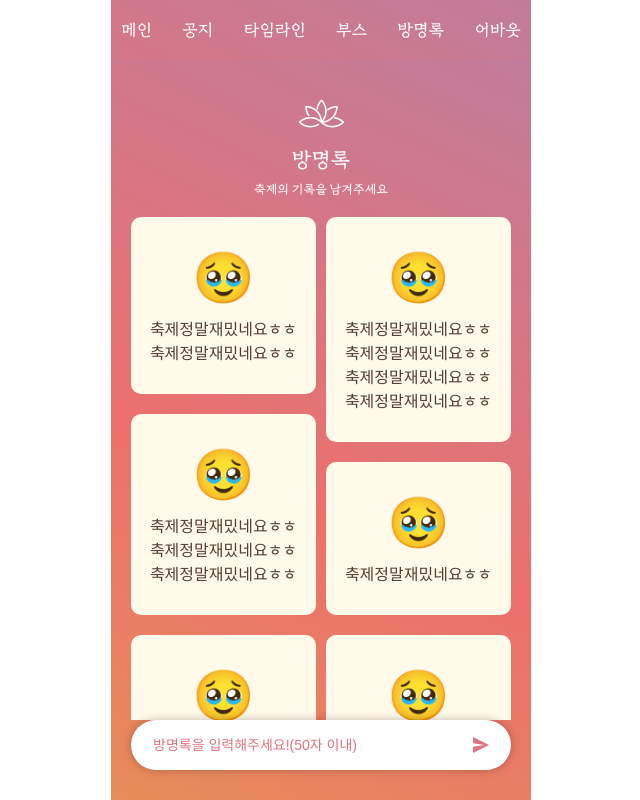
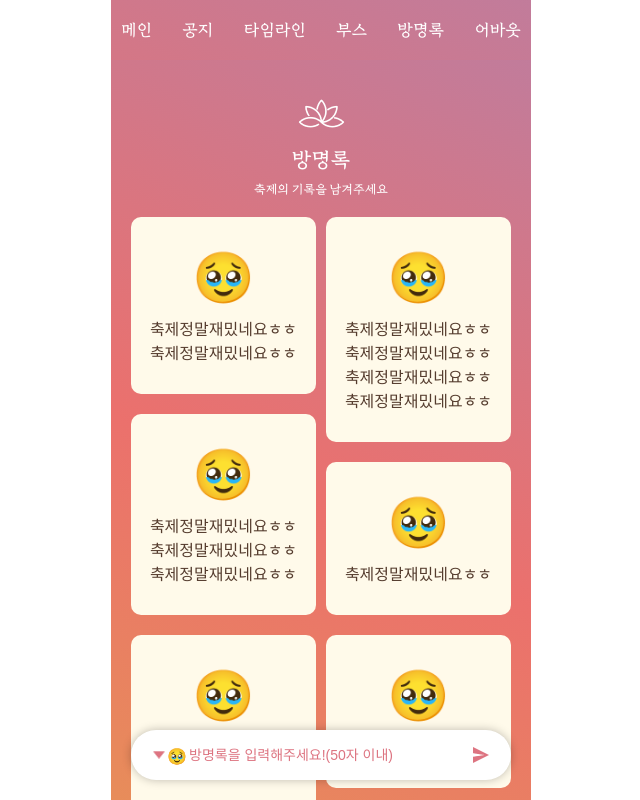
Before and after one commit to ZZZINU/2023_fall_festival_front, a React (Vite) app: page /guestBook in a window 1280 px wide. Shown: the top 800 px of the page, without its empty margins (319-959 px from the left). Built offline with nearby package versions, Linux system fonts and the light colour scheme.

Commit message:
:sparkles: Feat: 이모지 selector

```diff
--- a/src/pages/guestBook/GuestBook.jsx
+++ b/src/pages/guestBook/GuestBook.jsx
@@ -23,7 +23,7 @@ function GuestBook() {
   return (
     <S.GuestBookWrapper>
       <PageTitle mainTitle={"방명록"} subTitle={"축제의 기록을 남겨주세요"} />
-      <S.GuestBookContentWrapper>
+
       <S.GuestBookContent>
         <S.GuestBookContentBox style={{ marginRight: "5px" }}>
           {data.map((item, index) => {
@@ -50,9 +50,10 @@ function GuestBook() {
           })}
         </S.GuestBookContentBox>
       </S.GuestBookContent>
-      </S.GuestBookContentWrapper>
 
       <S.GuestBookInputWrapper>
+        <img src="./guestBook/icon_select.png" />
+        <S.GuestBookInputIcon>🥹</S.GuestBookInputIcon>
         <S.GuestBookInput placeholder="방명록을 입력해주세요!(50자 이내)" />
         <S.GuestBookImg>
           <img src="./guestBook/icon_send.png" />
--- a/src/pages/guestBook/style.jsx
+++ b/src/pages/guestBook/style.jsx
@@ -3,17 +3,11 @@ import GuestBook from "./GuestBook";
 
 export const GuestBookWrapper = styled.div`
   width: 100%;
-  height: calc(100vh - 60px);
 
   display: flex;
   flex-direction: column;
   justify-content: start;
   align-items: center;
-`;
-
-export const GuestBookContentWrapper = styled.div`
-  flex-grow: 1;
-  overflow: scroll;
 `;
 
 export const GuestBookContent = styled.div`
@@ -55,6 +49,8 @@ export const GeustBookIcon = styled.div`
 `;
 
 export const GuestBookInputWrapper = styled.div`
+  position: fixed;
+  bottom: 0;
   display: flex;
 
   border-radius: 50px;
@@ -63,7 +59,9 @@ export const GuestBookInputWrapper = styled.div`
   max-width: 380px;
 
   padding: 15px 20px;
-  margin-bottom: 30px;
+
+  margin-top: 10px;
+  margin-bottom: 20px;
   background-color: white;
   box-shadow: 0px 0px 10px 0px rgba(0, 0, 0, 0.25);
 `;
@@ -83,6 +81,14 @@ export const GuestBookInput = styled.input`
   }
 `;
 
+export const GuestBookInputIcon = styled.div`
+  width: 20px;
+  height: 20px;
+  display: flex;
+  justify-content: center;
+  align-items: center;
+`;
+
 export const GuestBookImg = styled.div`
   width: 20px;
   height: 20px;
```
Also changed, not shown: public/guestBook/icon_select.png (added). Lines whose indentation alone changed are shown as unchanged.
